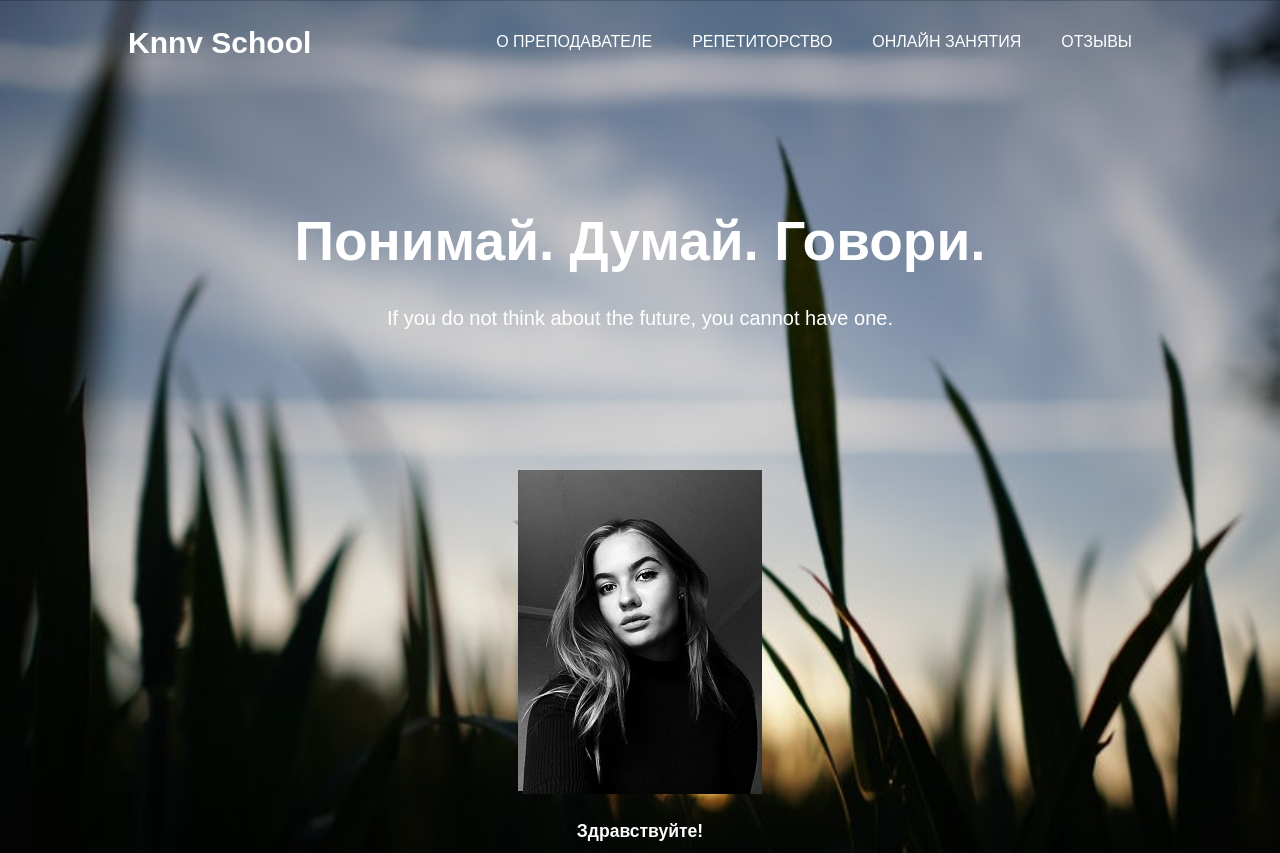
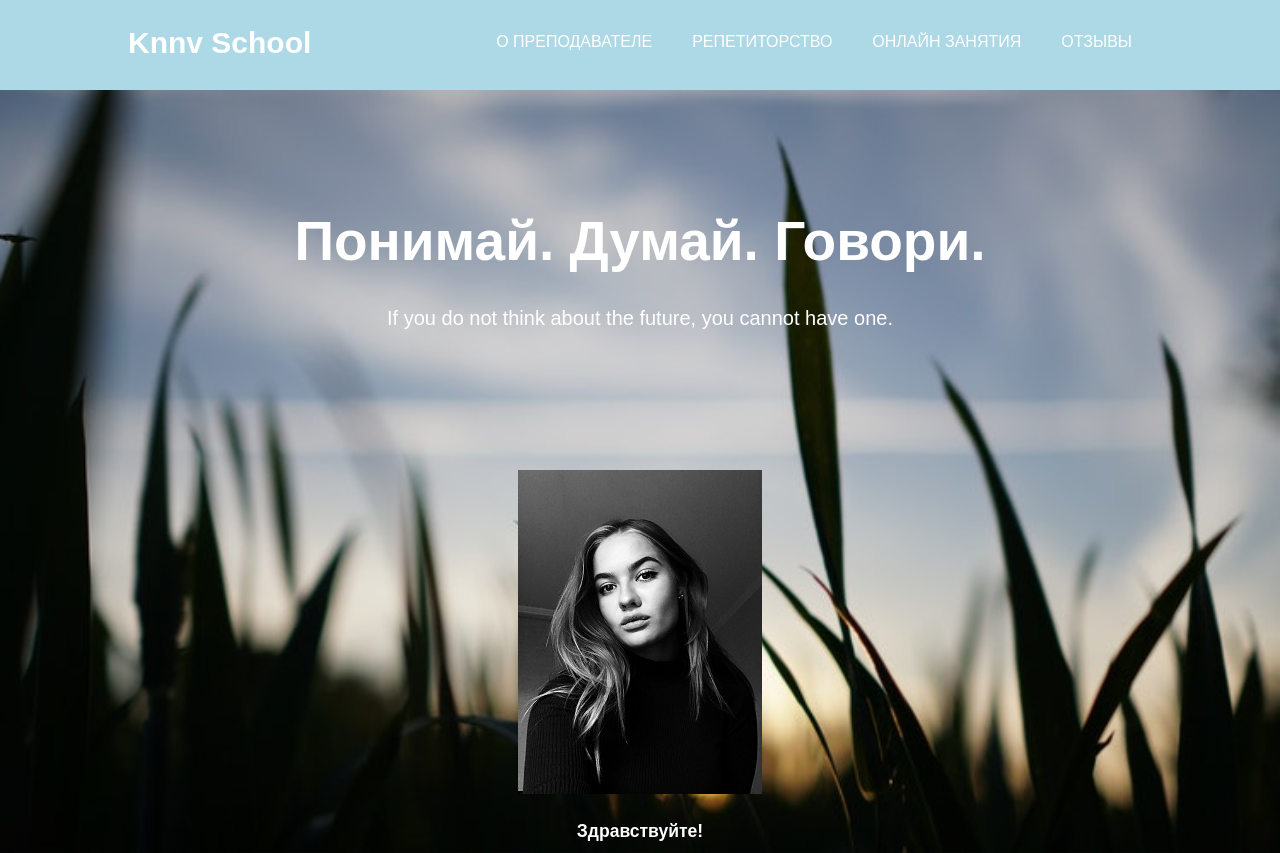
Before and after one commit to knnvschool/knnvschool.github.io, a plain HTML site: page index.html in a window 1280 px wide. Shown: the top 853 px of the page. Drawn offline with nearby package versions, Linux system fonts and the light colour scheme; a script that the page names is missing.

Commit message:
Add files via upload

```diff
--- a/style.css
+++ b/style.css
@@ -29,6 +29,7 @@ ul {
 }
 
 header {
+    background-color: lightblue;
     color: #ffffff;
     padding-top: 20px;
     min-height: 70px;
```
